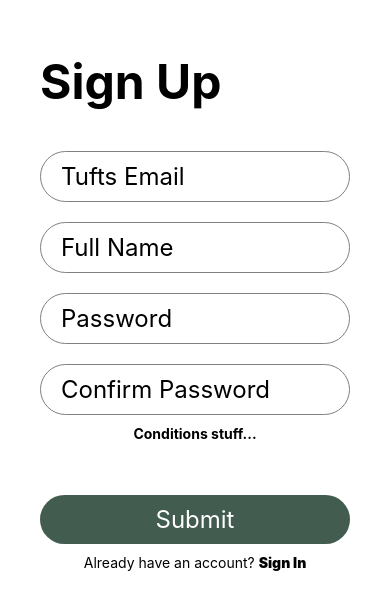
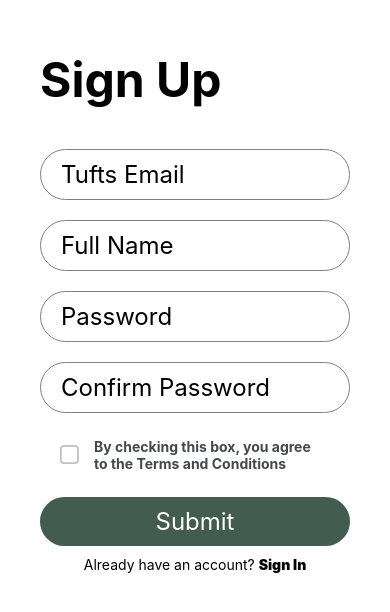
Before and after one commit to sf200212345/tufts-favors, a React Native app in the folder frontend/: screen /SignUp in a window 390 px wide. Shown: the part 116-728 px from the top of the page. Built offline with nearby package versions, Linux system fonts and the light colour scheme.

Commit message:
Terms and conditions checkbox
Checkbox styling is still a bit off but not too bad

```diff
--- a/frontend/package.json
+++ b/frontend/package.json
@@ -13,8 +13,10 @@
     "expo-status-bar": "~1.4.4",
     "react": "18.2.0",
     "react-native": "0.71.8",
+    "react-native-elements": "^3.4.3",
     "react-native-safe-area-context": "4.5.0",
-    "react-native-screens": "~3.20.0"
+    "react-native-screens": "~3.20.0",
+    "react-native-vector-icons": "^9.2.0"
   },
   "devDependencies": {
     "@babel/core": "^7.20.0",
--- a/frontend/src/LoginScreen/SignUp.tsx
+++ b/frontend/src/LoginScreen/SignUp.tsx
@@ -1,4 +1,5 @@
 import { Button, Text, View, TextInput } from 'react-native';
+import { CheckBox } from 'react-native-elements';
 import { SignUpProps } from '../';
 import React, { useState } from 'react';
 import LoginStyles from './LoginStyles';
@@ -8,6 +9,7 @@
     const [name, setName] = useState('');
     const [password, setPassword] = useState('');
     const [password2, setPassword2] = useState('');
+    const [conditions, setConditions] = useState(false);
 
     return (
         <View style={LoginStyles.container}>
@@ -18,9 +20,15 @@
             {password !== password2 ? <Text style={LoginStyles.redSmall}>Passwords do not match</Text> : <></>}
             <TextInput placeholder="Confirm Password" onChangeText={setPassword2} style={LoginStyles.textInput} />
             <View>
-                <Text onPress={() => console.log('lol')} style={[LoginStyles.forgotButton, LoginStyles.bold]}>
-                    Conditions stuff...
-                </Text>
+                <CheckBox
+                    title="By checking this box, you agree to the Terms and Conditions"
+                    checked={conditions}
+                    onPress={() => setConditions(!conditions)}
+                    containerStyle={{ backgroundColor: 'transparent', borderWidth: 0 }}
+                    // These styles are still not quite right but decent enough for now
+                    checkedColor="gray"
+                    checkedIcon="check-square-o"
+                />
             </View>
             <Text onPress={handleSubmit} style={LoginStyles.submitButton}>
                 Submit
```
Also changed, not shown: 1 other file (tests, documents, lock files or other folders).
